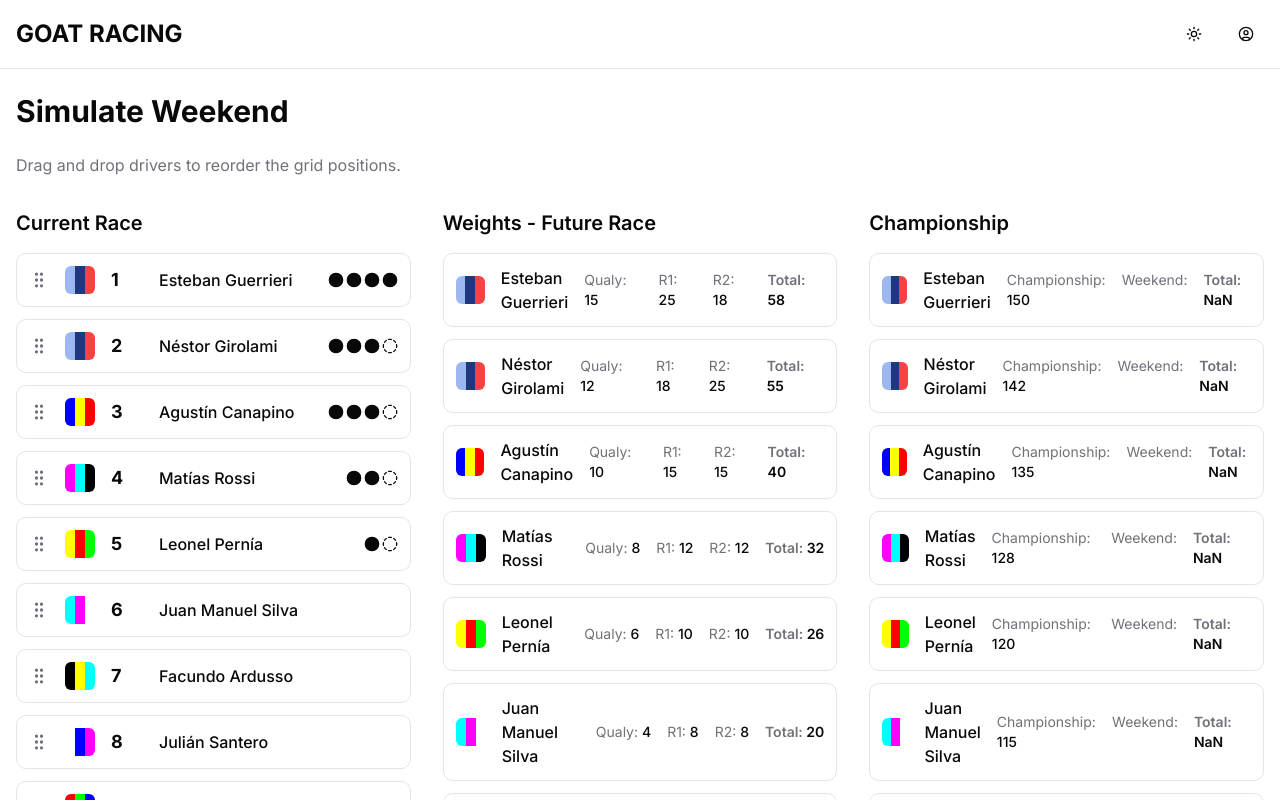
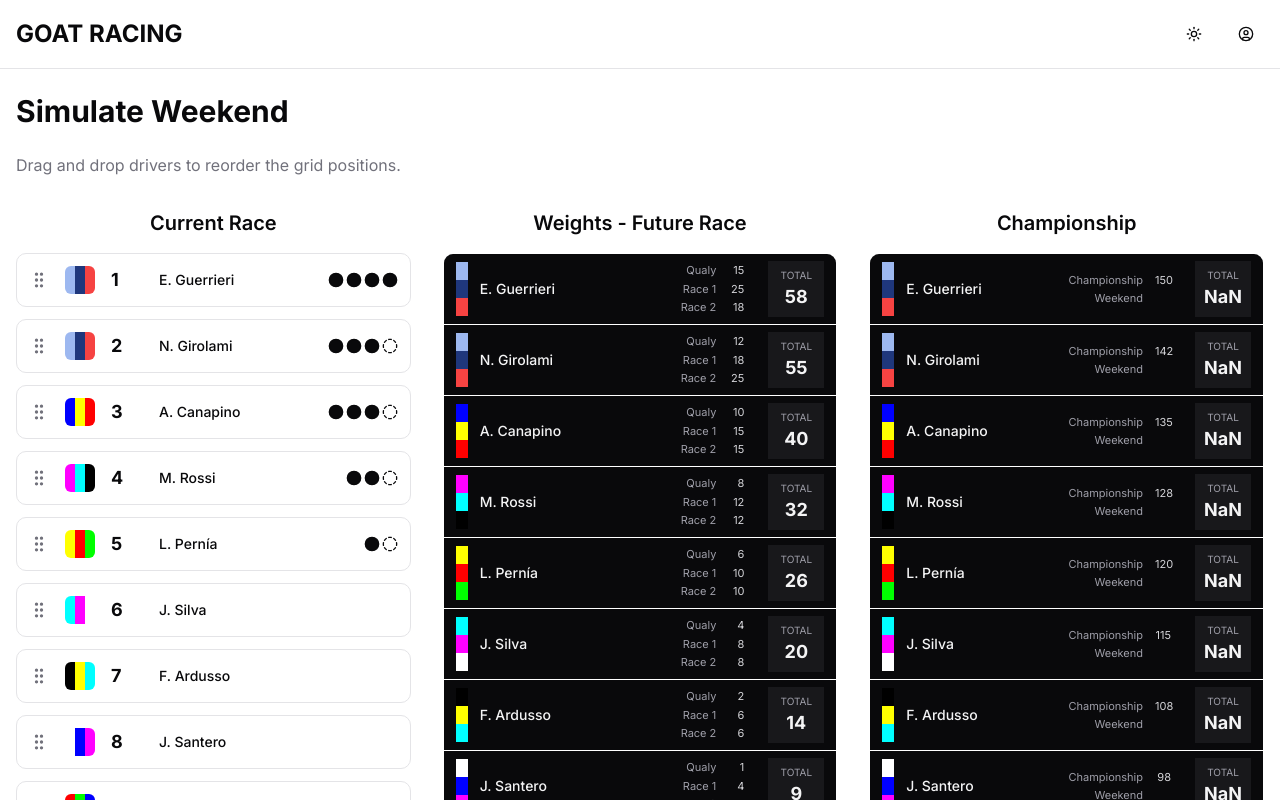
Before and after one commit to SantiagoKirylukMaclean/tcrseries-fe, a Next.js app: page /simulate in a window 1280 px wide. Shown: the top 800 px of the page. Built offline with nearby package versions, Linux system fonts and the light colour scheme.

Commit message:
Estática tablas no drageables (outcomes) + realineación de puntajes hacia la derecha

```diff
--- a/src/app/simulate/page.tsx
+++ b/src/app/simulate/page.tsx
@@ -220,7 +220,7 @@ export default function SimulatePage() {
 
       <div className="grid grid-cols-3 gap-8">
         <div>
-          <h2 className="text-xl font-semibold mb-4">Current Race</h2>
+          <h2 className="text-xl font-semibold mb-4 text-center">Current Race</h2>
           <div className="space-y-3">
             <DndContext
               sensors={sensors}
@@ -240,25 +240,23 @@ export default function SimulatePage() {
         </div>
 
         <div>
-          <h2 className="text-xl font-semibold mb-4">Weights - Future Race</h2>
-          <div className="space-y-3">
-            {drivers.map((driver) => (
-              <FutureRaceItem
-                key={driver.id}
-                driver={driver}
-              />
+          <h2 className="text-xl font-semibold mb-4 text-center">Weights - Future Race</h2>
+          <div className="rounded-lg overflow-hidden border-[0.5px] border-white">
+            {drivers.map((driver, index) => (
+              <div key={driver.id} className="[&:not(:last-child)]:border-b-[0.5px] [&:not(:last-child)]:border-white/30">
+                <FutureRaceItem driver={driver} />
+              </div>
             ))}
           </div>
         </div>
 
         <div>
-          <h2 className="text-xl font-semibold mb-4">Championship</h2>
-          <div className="space-y-3">
-            {drivers.map((driver) => (
-              <ChampionshipItem
-                key={driver.id}
-                driver={driver}
-              />
+          <h2 className="text-xl font-semibold mb-4 text-center">Championship</h2>
+          <div className="rounded-lg overflow-hidden border-[0.5px] border-white">
+            {drivers.map((driver, index) => (
+              <div key={driver.id} className="[&:not(:last-child)]:border-b-[0.5px] [&:not(:last-child)]:border-white/30">
+                <ChampionshipItem driver={driver} />
+              </div>
             ))}
           </div>
         </div>
--- a/src/components/championship-item.tsx
+++ b/src/components/championship-item.tsx
@@ -23,40 +23,45 @@ export function ChampionshipItem({ driver }: ChampionshipItemProps) {
   const totalPoints = driver.championshipPoints + driver.weekendPoints
 
   return (
-    <div className="flex items-center space-x-4 p-3 bg-card rounded-lg border">
-      <div className="flex h-7 w-[30px]">
+    <div className="flex h-[70px] bg-zinc-950">
+      <div className="flex flex-col w-[12px] py-2 ml-3">
         <div
-          className="w-1/3 h-full rounded-l-sm"
+          className="flex-1"
           style={{ backgroundColor: driver.teamColors.primary }}
         />
         <div
-          className="w-1/3 h-full"
+          className="flex-1"
           style={{ backgroundColor: driver.teamColors.secondary }}
         />
         <div
-          className="w-1/3 h-full rounded-r-sm"
+          className="flex-1"
           style={{ backgroundColor: driver.teamColors.tertiary }}
         />
       </div>
 
-      <div className="flex-1">
-        <div className="font-medium">
-          {driver.name} {driver.surname}
+      <div className="flex flex-1 items-center px-3">
+        <div className="flex-1">
+          <div className="font-medium text-sm text-zinc-100">
+            {driver.name[0]}. {driver.surname}
+          </div>
         </div>
-      </div>
 
-      <div className="flex space-x-4">
-        <div className="text-sm">
-          <span className="text-muted-foreground">Championship:</span>{" "}
-          <span className="font-medium">{driver.championshipPoints}</span>
-        </div>
-        <div className="text-sm">
-          <span className="text-muted-foreground">Weekend:</span>{" "}
-          <span className="font-medium">{driver.weekendPoints}</span>
-        </div>
-        <div className="text-sm font-semibold">
-          <span className="text-muted-foreground">Total:</span>{" "}
-          {totalPoints}
+        <div className="flex items-center space-x-6">
+          <div className="space-y-0.5 text-[11px]">
+            <div className="flex justify-end gap-3">
+              <span className="text-zinc-400">Championship</span>
+              <span className="text-zinc-300 w-4 text-right">{driver.championshipPoints}</span>
+            </div>
+            <div className="flex justify-end gap-3">
+              <span className="text-zinc-400">Weekend</span>
+              <span className="text-zinc-300 w-4 text-right">{driver.weekendPoints}</span>
+            </div>
+          </div>
+
+          <div className="flex flex-col items-center justify-center w-14 h-14 bg-zinc-900">
+            <div className="text-[10px] text-zinc-400">TOTAL</div>
+            <div className="text-lg font-bold text-zinc-100">{totalPoints}</div>
+          </div>
         </div>
       </div>
     </div>
--- a/src/components/driver-item.tsx
+++ b/src/components/driver-item.tsx
@@ -92,8 +92,8 @@ export function DriverItem({
       <div className="w-8 text-lg font-bold">{position}</div>
 
       <div className="flex-1">
-        <div className="font-medium">
-          {name} {surname}
+        <div className="font-medium text-sm">
+          {name[0]}. {surname}
         </div>
       </div>
 
--- a/src/components/future-race-item.tsx
+++ b/src/components/future-race-item.tsx
@@ -24,44 +24,49 @@ export function FutureRaceItem({ driver }: FutureRaceItemProps) {
   const totalPoints = driver.qualyPoints + driver.race1Points + driver.race2Points
 
   return (
-    <div className="flex items-center space-x-4 p-3 bg-card rounded-lg border">
-      <div className="flex h-7 w-[30px]">
+    <div className="flex h-[70px] bg-zinc-950">
+      <div className="flex flex-col w-[12px] py-2 ml-3">
         <div
-          className="w-1/3 h-full rounded-l-sm"
+          className="flex-1"
           style={{ backgroundColor: driver.teamColors.primary }}
         />
         <div
-          className="w-1/3 h-full"
+          className="flex-1"
           style={{ backgroundColor: driver.teamColors.secondary }}
         />
         <div
-          className="w-1/3 h-full rounded-r-sm"
+          className="flex-1"
           style={{ backgroundColor: driver.teamColors.tertiary }}
         />
       </div>
 
-      <div className="flex-1">
-        <div className="font-medium">
-          {driver.name} {driver.surname}
+      <div className="flex flex-1 items-center px-3">
+        <div className="flex-1">
+          <div className="font-medium text-sm text-zinc-100">
+            {driver.name[0]}. {driver.surname}
+          </div>
         </div>
-      </div>
 
-      <div className="flex space-x-4">
-        <div className="text-sm">
-          <span className="text-muted-foreground">Qualy:</span>{" "}
-          <span className="font-medium">{driver.qualyPoints}</span>
-        </div>
-        <div className="text-sm">
-          <span className="text-muted-foreground">R1:</span>{" "}
-          <span className="font-medium">{driver.race1Points}</span>
-        </div>
-        <div className="text-sm">
-          <span className="text-muted-foreground">R2:</span>{" "}
-          <span className="font-medium">{driver.race2Points}</span>
-        </div>
-        <div className="text-sm font-semibold">
-          <span className="text-muted-foreground">Total:</span>{" "}
-          {totalPoints}
+        <div className="flex items-center space-x-6">
+          <div className="space-y-0.5 text-[11px]">
+            <div className="flex justify-end gap-3">
+              <span className="text-zinc-400">Qualy</span>
+              <span className="text-zinc-300 w-4 text-right">{driver.qualyPoints}</span>
+            </div>
+            <div className="flex justify-end gap-3">
+              <span className="text-zinc-400">Race 1</span>
+              <span className="text-zinc-300 w-4 text-right">{driver.race1Points}</span>
+            </div>
+            <div className="flex justify-end gap-3">
+              <span className="text-zinc-400">Race 2</span>
+              <span className="text-zinc-300 w-4 text-right">{driver.race2Points}</span>
+            </div>
+          </div>
+
+          <div className="flex flex-col items-center justify-center w-14 h-14 bg-zinc-900">
+            <div className="text-[10px] text-zinc-400">TOTAL</div>
+            <div className="text-lg font-bold text-zinc-100">{totalPoints}</div>
+          </div>
         </div>
       </div>
     </div>
```
